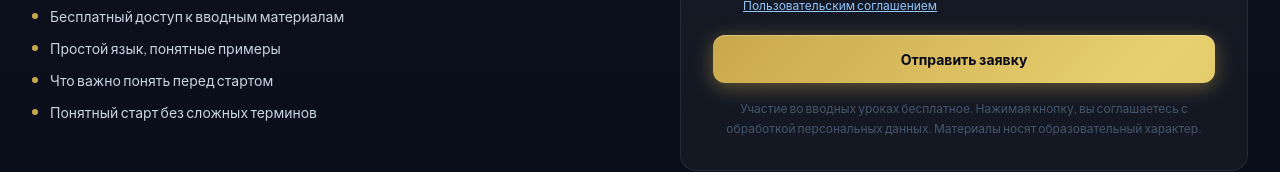
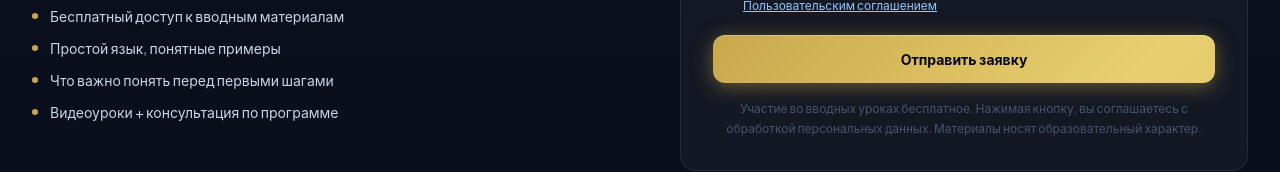
Before and after one commit to Gebinvest2020/invest-bilim-landing, a React (Vite) app: page / in a window 1280 px wide. Shown: the part 8677-8849 px from the top of the page. Built offline with nearby package versions, Linux system fonts and the light colour scheme.

Commit message:
Update landing

```diff
--- a/src/components/FinalCTA.jsx
+++ b/src/components/FinalCTA.jsx
@@ -24,8 +24,8 @@ export default function FinalCTA({ onLegal }) {
               {[
                 'Бесплатный доступ к вводным материалам',
                 'Простой язык, понятные примеры',
-                'Что важно понять перед стартом',
-                'Понятный старт без сложных терминов',
+                'Что важно понять перед первыми шагами',
+                'Видеоуроки + консультация по программе',
               ].map((item) => (
                 <div key={item} className="flex items-center gap-3">
                   <div className="w-1.5 h-1.5 rounded-full shrink-0" style={{ background: '#c9a84c' }} />
```
